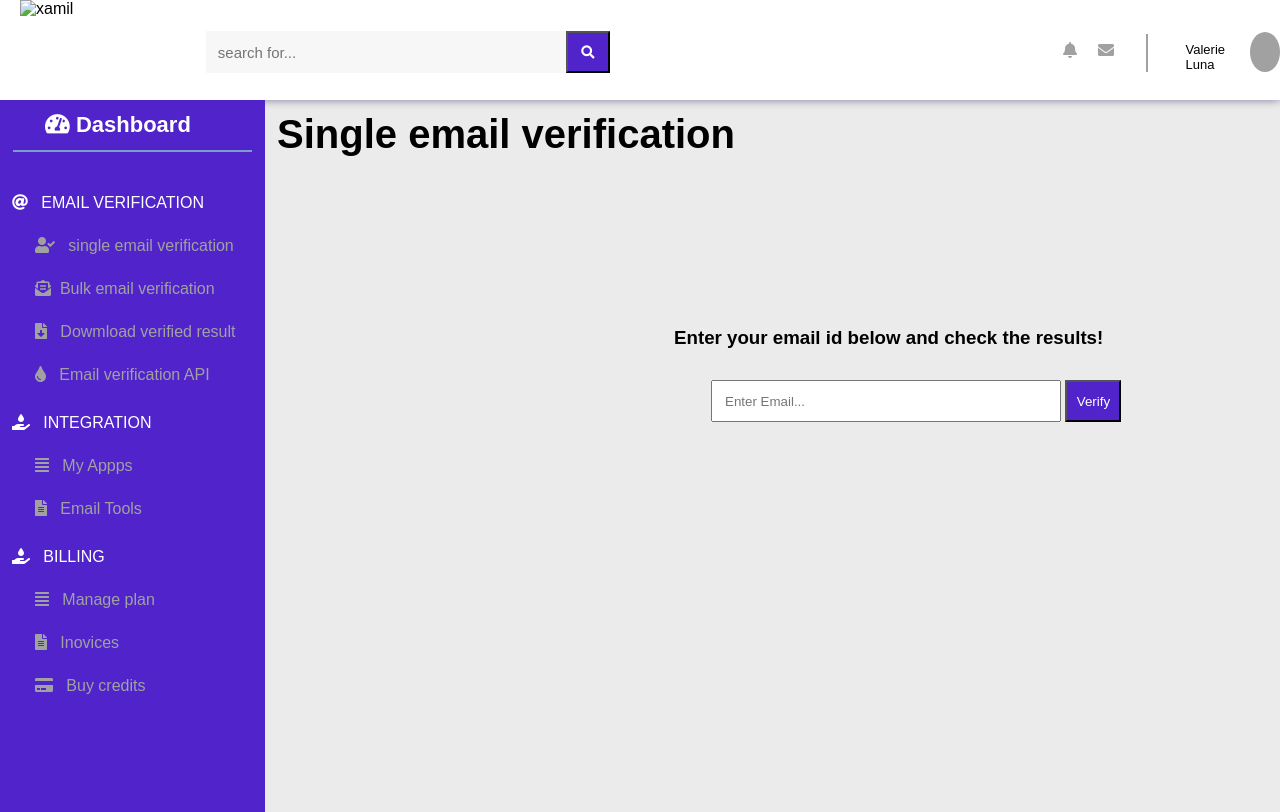
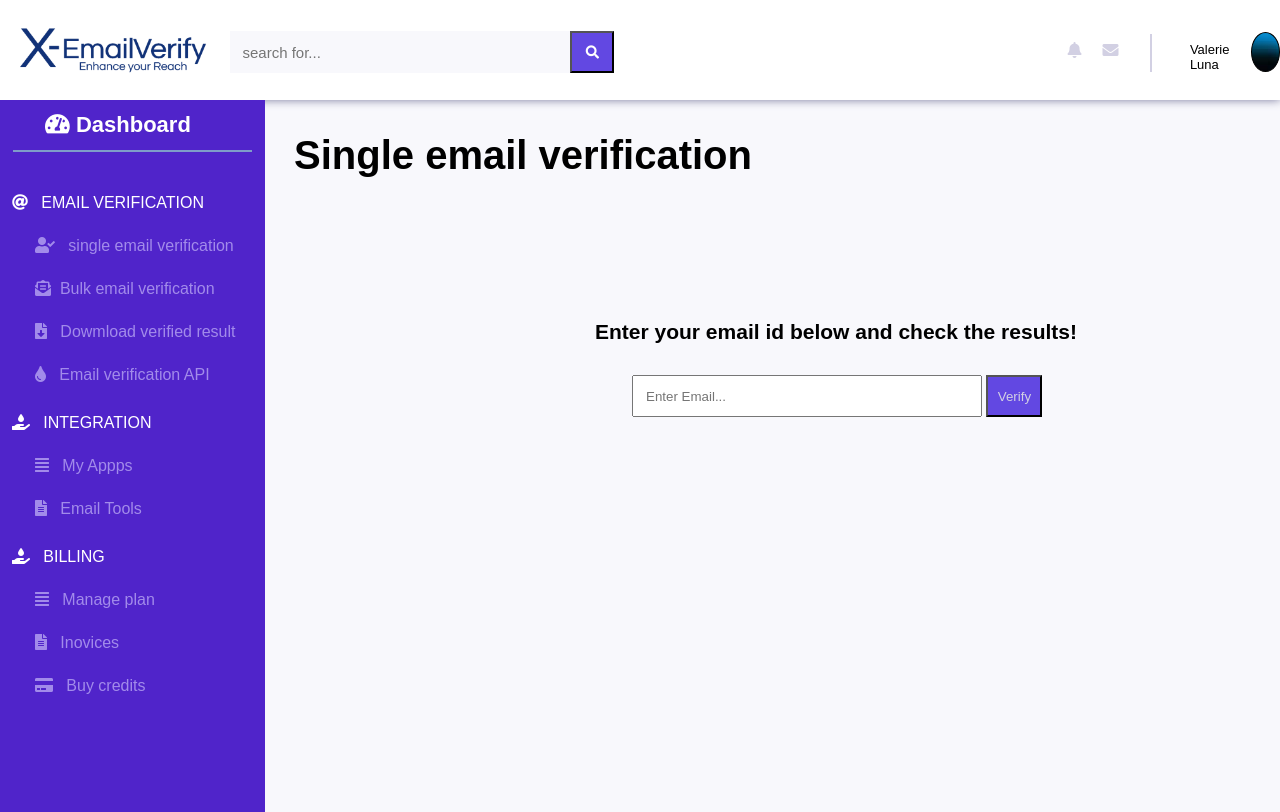
Before and after one commit to hadibp/Exmailverify, a plain HTML site: page index.html in a window 1280 px wide. Drawn offline with Linux system fonts and the light colour scheme; a web font is replaced by a local one.

Commit message:
finished

```diff
--- a/index.html
+++ b/index.html
@@ -25,7 +25,7 @@
       <header>
         <nav>
           <div class="navbar">
-            <img src="../images/x-emailverify.png" alt="xamil" />
+            <img src="./images/x-emailverify.png" alt="xamil" />
             <input type="text" class="search" placeholder="search for..." />
             <button class="search-icon"><i class="fas fa-search"></i></button>
             <div class="bell"><i class="fas fa-bell"></i></div>
@@ -33,7 +33,6 @@
             <div class="line"></div>
             <span class="profile">Valerie Luna</span>
             <div class="profile-pic">
-              <!-- <img src="../images/Screenshot from 2021-01-17 21-15-19 (1) (1).png" alt=""> -->
             </div>
           </div>
         </nav>
@@ -93,6 +92,7 @@
               placeholder="Enter Email..."
             />
             <button class="verify">Verify</button>
+
           </div>
         </div>
       </div>
--- a/style.css
+++ b/style.css
@@ -4,7 +4,7 @@
   box-sizing: border-box;
   font-family: 'ABeeZee', sans-serif;}
 body {
-  background-color: #ecebeb;
+  background-color: #F8F8FC;
 }
 .container{
   display: flex;
@@ -31,13 +31,13 @@ img {
   margin-left: 20px;
   margin-top: 31px;
   padding-left: 12px;
-  background-color: #f7f7f7;
+  background-color: #F8F8FC;
   border: none;
   font-size: 15px;
 }
 
 .search-icon {
-  background-color: #5024ca;;
+  background-color: #6248E2;
   height: 42px;
   width: 56px;
   margin-top: 31px;
@@ -53,7 +53,7 @@ img {
 .fa-envelope {
   margin-left: 21px;
   margin-top: 42px;
-  color: #a1a1a1;
+  color: #D2D0E3;
 }
 
 .bell {
@@ -61,8 +61,7 @@ img {
 }
 
 .line{
-    background-color: #A1A1A1;
-    color: #A1A1A1;
+    background-color: #D2D0E3;
     width: 2px;
     height: 2.4rem;
     margin-top: 33.5px;
@@ -85,13 +84,11 @@ img {
     border-radius: 50%;
 
     /* pic */
-    background-image: url(../images/Screenshot\ from\ 2021-01-17\ 21-15-19\ \(1\)\ \(1\).png);
+    background-image: url(./images/bg1.jfif);
     object-fit: contain;
+    border: 1px solid black;
 }
-/* img{
-    height: 40px;
-    width: 40px;
-} */
+
 
 /* --------end of navbar------- */
 
@@ -130,20 +127,20 @@ li{
   margin-top: 25px;
   margin-left: 35px;
   list-style: none;
-  color: #A1A1A1;
+  color: #A28BEA;
 }
 /* ---------------End of main part------------*/
 /* ---------------Main---------------------- */
 .main{
   display: flex;
   flex-direction: column;
-  padding-top: 12px;
-  margin-left: 12px;
+  padding-top: 33px;
+  margin-left: 29px;
 
 }
 .search-bar{
-  margin-top: 170px;
-  margin-left: 397px;
+  margin-top: 142px;
+  margin-left: 301px;
     /* width: 100%; */
 }
 .search-email{
@@ -155,13 +152,17 @@ li{
 
 }
 .verify{
-  background-color: #5024ca;;
+  background-color: #6248E2;;
   height: 42px;
   width: 56px;
   margin-top: 31px;
   cursor: pointer;
-  color : #fff;
+  color : #D2D0E3;
 }
 h2{
   font-size: 40px;
 }
+h3{
+  width: 560px;
+  font-size: 21px;
+}
```
Also changed, not shown: images/bg1.jfif (added), images/x-emailverify.png (added).
